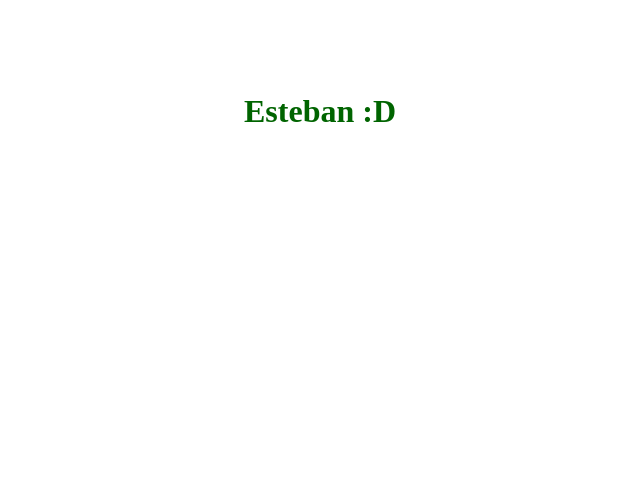
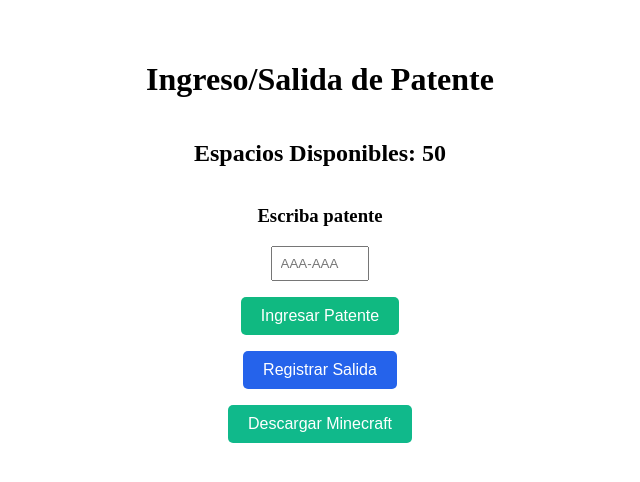
Before and after one commit to NomekoGenkah/smartparking, a React (Vite) app: page /EstebanPage in a window 1280 px wide. Shown: the top 482 px of the page, without its empty margins (320-960 px from the left). Built offline with nearby package versions, Linux system fonts and the light colour scheme.

Commit message:
primer boceto de ingreso boleta, hecho con cariño

```diff
--- a/src/App.jsx
+++ b/src/App.jsx
@@ -4,7 +4,9 @@ import './App.css';
 
 function App() {
   return (
+
     <div>
+
       <h1>Pagina principla</h1>
 
           <Link to="/EstebanPage">Esteban</Link>
@@ -19,6 +21,8 @@ function App() {
 
 
     </div>
+
+
   );
 }
 
--- a/src/screens/EstebanPage.jsx
+++ b/src/screens/EstebanPage.jsx
@@ -1,7 +1,140 @@
+import React, { useState } from "react"; // UseState para cambios D;
 export default function EstebanPage() {
-    return (
+
+// Definición de constantes
+const cuposTotales = 50;
+//para que se pueda modificar y empieza en 0
+const [cuposOcupados, setCuposOcupados] = useState(0);
+const cuposDisponibles = cuposTotales - cuposOcupados;
+
+
+const [texto, setTexto] = useState("");
+
+//funcion para actulaiziar el texto
+const handleTextChange = (event) => {
+setTexto(event.target.value);
+};
+
+
+//funcion boton al aptretarlo solo cambia numero
+const manejarCupo = () => {
+    if (cuposOcupados < cuposTotales) {
+      setCuposOcupados(cuposOcupados + 1); //aumenta
+      alert("patente añadida xd");
+    }
+    else {
+      alert("No quedan espacios");
+    }
+  };
+
+
+//funcion registrar Salida
+const registrarSalida = () => {
+alert("ESTE ES EL PROGRAMA NUMERO 1 DE LA TELEVISION HUMORISTICA! EL CHAVOOOO. INTERPRETADO POR EL SUPERCOMEDIANTE PITO");
+};
+
+
+//funcion descargar boleta
+const descargarBoleta = () => {
+  window.location.href = "https://www.minecraft.net/es-es/download";
+};
+
+  return (
+    <div style={styles.pagina}>
+      {/* Titulos */}
+      <h1>Ingreso/Salida de Patente</h1>
+      <h2>Espacios Disponibles: {cuposDisponibles}</h2>
+      <h3>Escriba patente</h3>
+
+
+
+      {/* Campo de texto para patente */}
+      <div>
+        <input
+          type="text"
+          value={texto}
+          onChange={handleTextChange}
+          placeholder="AAA-AAA"
+          style={{ width: "40%", padding: "0.5rem" }}
+        />
+      </div>
+
+
+      {/* boton de añadir patente */}
+      <button
+        onClick={manejarCupo}
+        style={{
+          backgroundColor: "#10B981", // Verde
+          color: "white",
+          padding: "10px 20px",
+          border: "none",
+          borderRadius: "5px",
+          cursor: "pointer",
+          fontSize: "16px",
+          marginTop: "1rem",
+          display: "block", // para que salga abajo del otro
+          alignSelf: "center" //para que aparezca al mdeio
+        }}>Ingresar Patente</button>
+
+
+
+      {/* boton de Registrar Salida, no hace nada pe */}
+      <button
+        onClick={registrarSalida}
+        style={{
+          backgroundColor: "#2563EB", // azul tecnologico xD
+          color: "white",
+          padding: "10px 20px",
+          border: "none",
+          borderRadius: "5px",
+          cursor: "pointer",
+          fontSize: "16px",
+          marginTop: "1rem",
+          display: "block", // para que salga abajo del otro
+          alignSelf: "center" //para que aparezca al mdeio
+        }}>Registrar Salida</button>
+
+
+      {/* boton de descargar boleta, no hace nada pe */}
+      <button
+        onClick={descargarBoleta}
+        style={{
+          backgroundColor: "#10B98B", // azul tecnologico xD
+          color: "white",
+          padding: "10px 20px",
+          border: "none",
+          borderRadius: "5px",
+          cursor: "pointer",
+          fontSize: "16px",
+          marginTop: "1rem",
+          display: "block", // para que salga abajo del otro
+          alignSelf: "center" //para que aparezca al mdeio
+        }}>Descargar Minecraft</button>
+
+
+
+    </div>
+  );
+}
+
+
+const styles = {
+  pagina: {
+    display: "flex",
+    flexDirection: "column", // aplien
+    alignItems: "center",
+    height: "100vh",
+    textAlign: "center",
+  }
+  }
+
+  /*
+
+      return (
       <div style={{ padding: "2rem", color: "darkgreen" }}>
         <h1>Esteban :D</h1>
+                <img src="https://64.media.tumblr.com/913219cd8b336cc36c6ece9fd2f433d5/cddf5819b006fe63-8b/s500x750/8c462597751c86faea35105ba54cb540e999fbb8.png" alt="foto" />
       </div>
     );
-  }
+
+  */
--- a/src/screens/FelipePage.jsx
+++ b/src/screens/FelipePage.jsx
@@ -2,6 +2,7 @@ export default function FelipePage() {
     return (
       <div style={{ padding: "2rem" }}>
         <h1>Felipe</h1>
+        <img src="https://encrypted-tbn0.gstatic.com/images?q=tbn:ANd9GcSRKJFQz6fI-vk0rTBQyafzjR1bvDPPzsRHjhsDyWYszIIutDZiuBYf2N9BnLfL4Ae4Itw&usqp=CAU" alt="foto" />
       </div>
     );
   }
--- a/src/screens/MartinPage.jsx
+++ b/src/screens/MartinPage.jsx
@@ -2,6 +2,7 @@ export default function MartinPage() {
     return (
       <div style={{ padding: "2rem" }}>
         <h1>Martin</h1>
+        <img src="https://cdn.ligadegamers.com/imagenes/personajes-femeninos-genshin-impact-faruzan.jpg" alt="foto" />
       </div>
     );
   }
--- a/src/screens/MaximilianoPage.jsx
+++ b/src/screens/MaximilianoPage.jsx
@@ -3,6 +3,7 @@ export default function MaximilianoPage() {
     return (
       <div style={{ padding: "2rem" }}>
         <h1>Maximiliano</h1>
+        <img src="https://fastly.picsum.photos/id/287/200/300.jpg?hmac=9JSSeZMseJ8l_WTFAMmF3HXoyYmKFzQxmagpyWBefTA" alt="foto" />
       </div>
     );
   }
--- a/src/screens/PedroPage.jsx
+++ b/src/screens/PedroPage.jsx
@@ -2,6 +2,7 @@ export default function PedroPage() {
     return (
       <div style={{ padding: "2rem" }}>
         <h1>Pedro</h1>
+        <img src="https://i.scdn.co/image/ab67616d0000b273434b3102f10c5c2a4ab68392" alt="foto" />
       </div>
     );
   }
```
